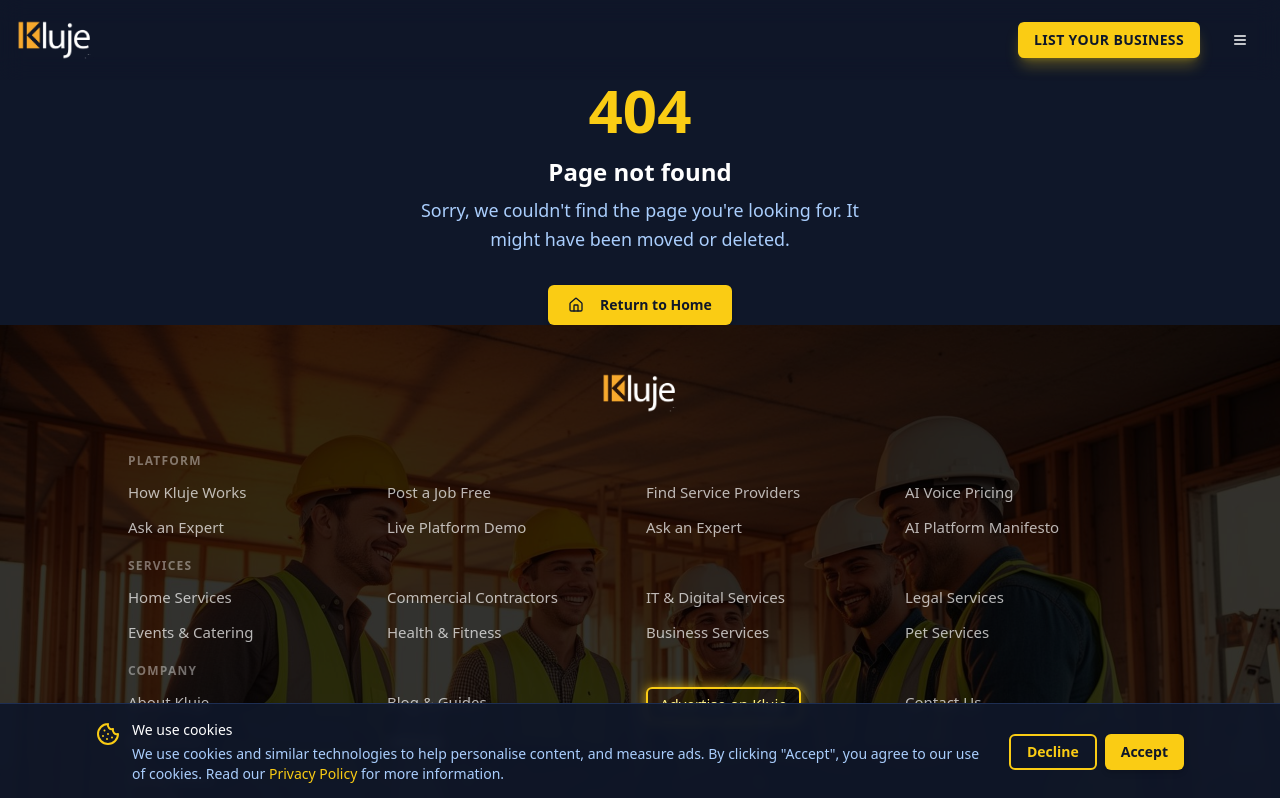
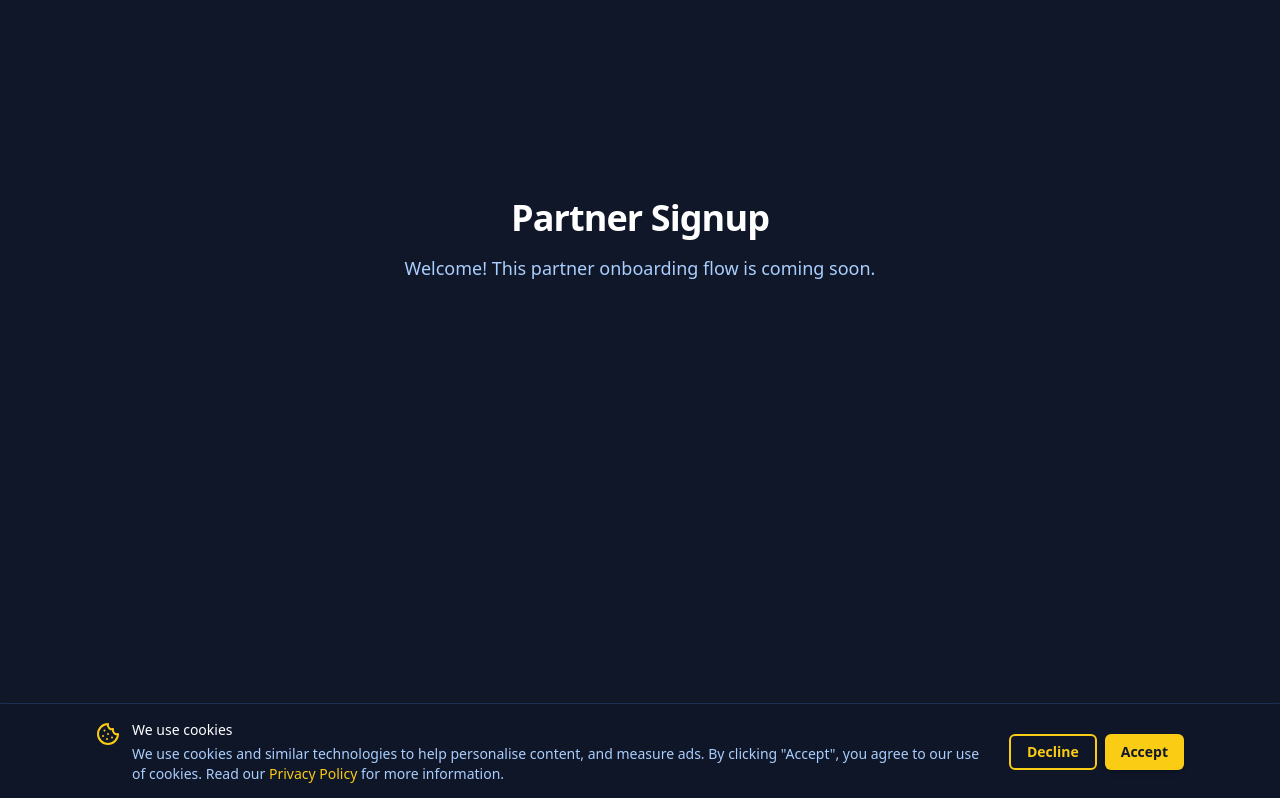
Before and after one commit to bestwebninja/klue-com, a React (Vite) app: page /partners/signup in a window 1280 px wide. Shown: the top 798 px of the page. Built offline with nearby package versions, Linux system fonts and the light colour scheme.

Commit message:
Add partners signup route and page

```diff
--- a/src/App.tsx
+++ b/src/App.tsx
@@ -56,6 +56,7 @@ const Trademark = lazy(() => import("./pages/Trademark"));
 const ContractorQuoteIntake = lazy(() => import("./pages/ContractorQuoteIntake"));
 const ZipExplorer = lazy(() => import("./pages/ZipExplorer"));
 const ZipExplorerHub = lazy(() => import("./pages/ZipExplorerHub"));
+const PartnerSignupPage = lazy(() => import("./pages/partners/PartnerSignupPage"));
 const NotFound = lazy(() => import("./pages/NotFound"));
 
 function ScrollToTop() {
@@ -129,6 +130,7 @@ const App = () => (
               <Route path="/contractor/quote-intake" element={<ContractorQuoteIntake />} />
               <Route path="/zip-explorer" element={<ZipExplorerHub />} />
               <Route path="/zip/:zipCode" element={<ZipExplorer />} />
+              <Route path="/partners/signup" element={<PartnerSignupPage />} />
               {getCommandCenterRoutes()}
               {/* ADD ALL CUSTOM ROUTES ABOVE THE CATCH-ALL "*" ROUTE */}
               <Route path="*" element={<NotFound />} />
--- /dev/null
+++ b/src/pages/partners/PartnerSignupPage.tsx
@@ -0,0 +1,10 @@
+export default function PartnerSignupPage() {
+  return (
+    <main className="mx-auto flex min-h-[60vh] w-full max-w-3xl flex-col items-center justify-center px-6 py-16 text-center">
+      <h1 className="text-3xl font-bold tracking-tight text-foreground sm:text-4xl">Partner Signup</h1>
+      <p className="mt-4 text-base text-muted-foreground sm:text-lg">
+        Welcome! This partner onboarding flow is coming soon.
+      </p>
+    </main>
+  );
+}
```
